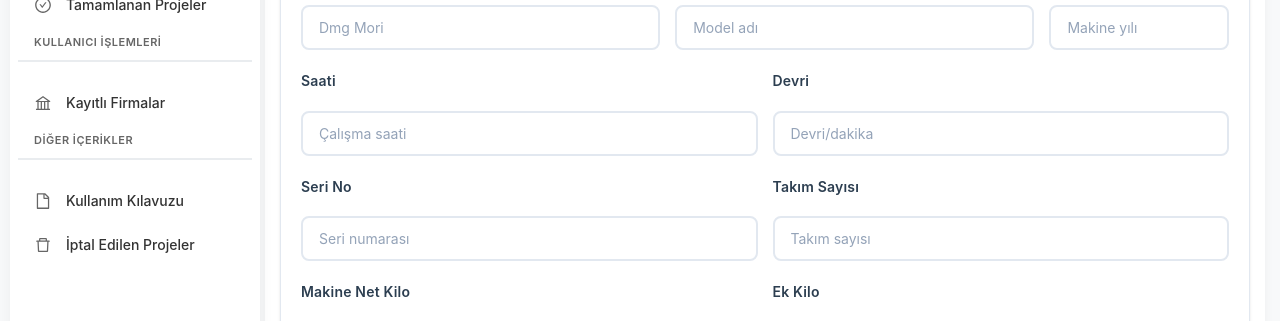
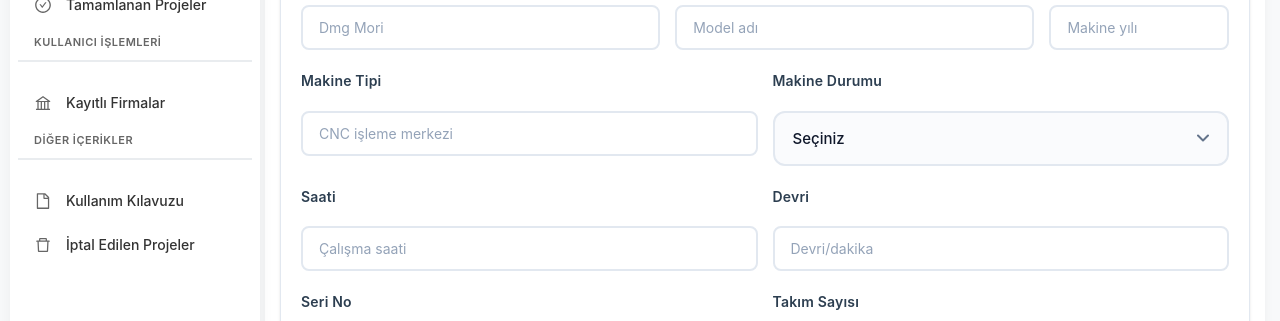
Before and after one commit to Avetech-Machine/project, a React (Create React App) app: page /createService in a window 1280 px wide. Shown: the part 285-606 px from the top of the page. Built offline with nearby package versions, Linux system fonts and the light colour scheme; no server answers; sample sign-in values are in the browser's storage.

Commit message:
Add files via upload

```diff
--- a/src/components/Login/Login.css
+++ b/src/components/Login/Login.css
@@ -13,7 +13,8 @@
   flex: 1;
   display: flex;
   flex-direction: column;
-  background: linear-gradient(135deg, #1a1d2e 0%, #0f1117 100%);
+  /* background satırını kaldırdık/transparent yaptık */
+  background: transparent;
   overflow: hidden;
   padding: 40px 0;
 }
@@ -46,7 +47,8 @@
   flex-direction: column;
   justify-content: center;
   align-items: center;
-  background: linear-gradient(135deg, #1a1d2e 0%, #0f1117 100%);
+  /* background satırını kaldırdık/transparent yaptık */
+  background: transparent;
   padding: 40px;
   position: relative;
 }
--- a/src/components/ServiceReceipt/CreateSaleModal.js
+++ b/src/components/ServiceReceipt/CreateSaleModal.js
@@ -135,14 +135,14 @@ const CreateSaleModal = ({ offer, onClose, onSaleComplete }) => {
       let finalDescription = '';
 
       if (originalOfferDescription && newNotes) {
-        // Both exist: combine them
-        finalDescription = `${originalOfferDescription}\n\n${newNotes}`;
+        // Both exist: combine them with "Sales Note" heading
+        finalDescription = `${originalOfferDescription}\n\Satış Notu\n${newNotes}`;
       } else if (originalOfferDescription) {
         // Only original exists: use it
         finalDescription = originalOfferDescription;
       } else if (newNotes) {
-        // Only new notes exist: use them
-        finalDescription = newNotes;
+        // Only new notes exist: use them with "Sales Note" heading
+        finalDescription = `Sales Note\n${newNotes}`;
       }
       // If neither exists, finalDescription remains empty string
 
--- a/src/components/ServiceReceipt/CreateServiceReceipt.js
+++ b/src/components/ServiceReceipt/CreateServiceReceipt.js
@@ -22,6 +22,8 @@ const CreateServiceReceipt = ({ editingService, onSaveComplete }) => {
     teamCount: '',
     machineNetWeight: '', // New field
     additionalWeight: '', // New field
+    machineType: '', // Machine type (sent as string)
+    condition: '', // Machine condition (sent as enum: NEW, VERY_GOOD, GOOD, POOR)
 
     // Operating System
     operatingSystem: 'Heidenhain',
@@ -963,6 +965,8 @@ const CreateServiceReceipt = ({ editingService, onSaveComplete }) => {
         const numeric = parseFloat(cleaned);
         return (!isNaN(numeric) && cleaned !== '') ? Math.round(numeric) : null;
       })(),
+      type: formData.machineType || '', // Machine type sent as string
+      condition: formData.condition || '', // Machine condition sent as enum
       operatingSystem: formData.operatingSystem === 'Other' ? (formData.customOperatingSystem || '') : (formData.operatingSystem || ''),
       anahtarBilgisi: keyInformation ? keyInformation.toString() : '',
       takimOlcmeProbu: formData.teamMeasurementProbe === 'Var',
@@ -1082,6 +1086,8 @@ const CreateServiceReceipt = ({ editingService, onSaveComplete }) => {
           teamCount: '',
           machineNetWeight: '',
           additionalWeight: '',
+          machineType: '',
+          condition: '',
           operatingSystem: 'Heidenhain',
           teamMeasurementProbe: 'Var',
           partMeasurementProbe: 'Var',
@@ -1251,6 +1257,33 @@ const CreateServiceReceipt = ({ editingService, onSaveComplete }) => {
 
         <div className="form-row">
           <div className="form-group">
+            <label>Makine Tipi</label>
+            <input
+              type="text"
+              value={formData.machineType}
+              onChange={(e) => handleInputChange('machineType', e.target.value)}
+              onKeyPress={handleEnterKeyPress}
+              placeholder="CNC işleme merkezi"
+            />
+          </div>
+          <div className="form-group">
+            <label>Makine Durumu</label>
+            <select
+              value={formData.condition}
+              onChange={(e) => handleInputChange('condition', e.target.value)}
+              className="form-select"
+            >
+              <option value="">Seçiniz</option>
+              <option value="NEW">Sıfır / Yeni</option>
+              <option value="VERY_GOOD">Çok İyi / Az Kullanılmış</option>
+              <option value="GOOD">İyi / Kullanılmış</option>
+              <option value="POOR">Kötü / Bakım Gerekir</option>
+            </select>
+          </div>
+        </div>
+
+        <div className="form-row">
+          <div className="form-group">
             <label>Saati</label>
             <input
               type="text"
--- a/src/components/ServiceReceipt/EditProjectModal.js
+++ b/src/components/ServiceReceipt/EditProjectModal.js
@@ -19,6 +19,8 @@ const EditProjectModal = ({ project, onClose, onSaveComplete }) => {
     teamCount: '2',
     machineNetWeight: '', // New field
     additionalWeight: '', // New field
+    machineType: '', // Machine type (sent as string)
+    condition: '', // Machine condition (sent as enum: NEW, VERY_GOOD, GOOD, POOR)
 
     // Operating System
     operatingSystem: 'Heidenhain',
@@ -162,6 +164,8 @@ const EditProjectModal = ({ project, onClose, onSaveComplete }) => {
         teamCount: (project.teamNumber || project.takimSayisi) ? (project.teamNumber || project.takimSayisi).toString() : (project.teamCount || '2'),
         machineNetWeight: project.netWeight ? project.netWeight.toString() : (project.machineNetWeight || ''),
         additionalWeight: project.additionalWeight ? project.additionalWeight.toString() : '',
+        machineType: project.type || '',
+        condition: project.condition || '',
         operatingSystem: (() => {
           const os = project.operatingSystem || 'Heidenhain';
           const predefinedOS = ['Heidenhain', 'Siemens', 'Fanuc'];
@@ -793,6 +797,8 @@ const EditProjectModal = ({ project, onClose, onSaveComplete }) => {
       takimSayisi: parseInt(formData.teamCount) || 0,
       netWeight: (formData.machineNetWeight && !isNaN(parseFloat(formData.machineNetWeight))) ? parseFloat(formData.machineNetWeight) : null,
       additionalWeight: (formData.additionalWeight && !isNaN(parseFloat(formData.additionalWeight))) ? parseFloat(formData.additionalWeight) : null,
+      type: formData.machineType || '', // Machine type sent as string
+      condition: formData.condition || '', // Machine condition sent as enum
       operatingSystem: formData.operatingSystem === 'Other' ? (formData.customOperatingSystem || '') : (formData.operatingSystem || 'Heidenhain'),
       anahtarBilgisi: keyInformation ? keyInformation.toString() : '',
       takimOlcmeProbu: formData.teamMeasurementProbe === 'Var',
@@ -1084,6 +1090,32 @@ const EditProjectModal = ({ project, onClose, onSaveComplete }) => {
 
                 <div className="form-row">
                   <div className="form-group">
+                    <label>Makine Tipi</label>
+                    <input
+                      type="text"
+                      value={formData.machineType}
+                      onChange={(e) => handleInputChange('machineType', e.target.value)}
+                      placeholder="CNC işleme merkezi"
+                    />
+                  </div>
+                  <div className="form-group">
+                    <label>Makine Durumu</label>
+                    <select
+                      value={formData.condition}
+                      onChange={(e) => handleInputChange('condition', e.target.value)}
+                      className="form-select"
+                    >
+                      <option value="">Seçiniz</option>
+                      <option value="NEW">Sıfır / Yeni</option>
+                      <option value="VERY_GOOD">Çok İyi / Az Kullanılmış</option>
+                      <option value="GOOD">İyi / Kullanılmış</option>
+                      <option value="POOR">Kötü / Bakım Gerekir</option>
+                    </select>
+                  </div>
+                </div>
+
+                <div className="form-row">
+                  <div className="form-group">
                     <label>Makine Net Kilo</label>
                     <input
                       type="text"
--- a/src/components/ServiceReceipt/ProfitAnalysisModal.css
+++ b/src/components/ServiceReceipt/ProfitAnalysisModal.css
@@ -78,7 +78,7 @@
   border: none;
   font-size: 14px;
   font-weight: 500;
-  color: #6c757d;
+  color: #149e5b;
   cursor: pointer;
   padding: 8px 12px;
   border-radius: 6px;
--- a/src/components/ServiceReceipt/ServiceDetailsModal.js
+++ b/src/components/ServiceReceipt/ServiceDetailsModal.js
@@ -255,6 +255,18 @@ const ServiceDetailsModal = ({ service, onClose, isCompletedProject = false }) =
     return formatted ? `${formatted} cm` : '-';
   };
 
+  // Format condition enum to Turkish labels
+  const formatCondition = (value) => {
+    if (!value) return '-';
+    const conditionMap = {
+      'NEW': 'Sıfır / Yeni',
+      'VERY_GOOD': 'Çok İyi / Az Kullanılmış',
+      'GOOD': 'İyi / Kullanılmış',
+      'POOR': 'Kötü / Bakım Gerekir'
+    };
+    return conditionMap[value] || value;
+  };
+
   const handleOverlayClick = (e) => {
     if (e.target === e.currentTarget) {
       onClose();
@@ -470,6 +482,16 @@ const ServiceDetailsModal = ({ service, onClose, isCompletedProject = false }) =
                   <div className="spec-row">
                     <span className="spec-label">Seri Numarası:</span>
                     <span className="spec-value">{projectDetails.serialNumber || '-'}</span>
+                  </div>
+
+                  <div className="spec-row">
+                    <span className="spec-label">Makine Tipi:</span>
+                    <span className="spec-value">{projectDetails.type || '-'}</span>
+                  </div>
+
+                  <div className="spec-row">
+                    <span className="spec-label">Makine Durumu:</span>
+                    <span className="spec-value">{formatCondition(projectDetails.condition)}</span>
                   </div>
 
                   <div className="spec-row">
```
Also changed, not shown: src/components/ServiceReceipt/ProposalInformationModal.js (+61 -5 lines), src/components/ServiceReceipt/SendOfferModal.css (+23 -6 lines).
